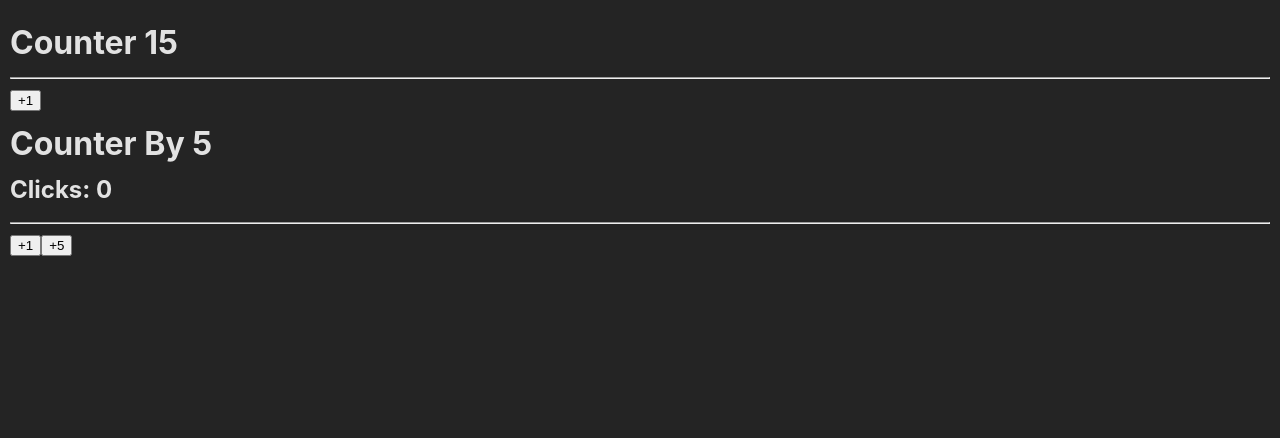
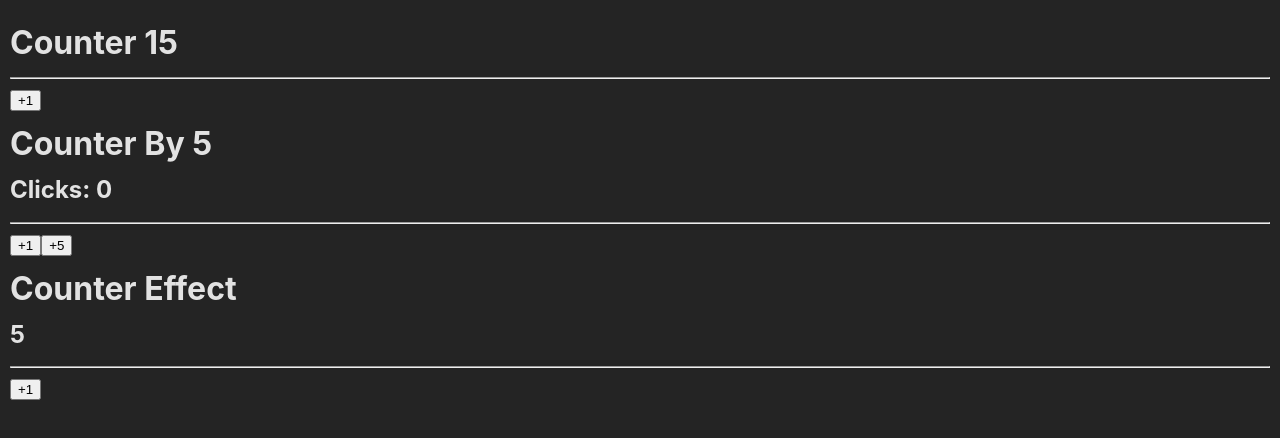
Before and after one commit to fjmn2001/react-pro, a React (Vite) app in the folder apps/section-02/: page / in a window 1280 px wide. Shown: the top 438 px of the page. Built offline with nearby package versions, Linux system fonts and the light colour scheme.

Commit message:
adding useRef and TimeLines. Ref sn

```diff
--- a/apps/section-02/package.json
+++ b/apps/section-02/package.json
@@ -8,15 +8,16 @@
     "preview": "vite preview"
   },
   "dependencies": {
+    "gsap": "^3.11.3",
     "react": "^18.2.0",
     "react-dom": "^18.2.0"
   },
   "devDependencies": {
-    "eslint": "8.27.0",
-    "eslint-config-custom": "*",
     "@types/react": "^18.0.24",
     "@types/react-dom": "^18.0.8",
     "@vitejs/plugin-react": "^2.2.0",
+    "eslint": "8.27.0",
+    "eslint-config-custom": "*",
     "typescript": "^4.6.4",
     "vite": "^3.2.3"
   }
--- a/apps/section-02/src/App.tsx
+++ b/apps/section-02/src/App.tsx
@@ -1,10 +1,11 @@
-import { Counter, CounterBy } from "./bases";
+import { Counter, CounterBy, CounterEffect } from "./bases";
 
 function App() {
   return (
     <>
       <Counter initialValue={15} />
       <CounterBy />
+      <CounterEffect />
     </>
   );
 }
--- /dev/null
+++ b/apps/section-02/src/bases/CounterEffect.tsx
@@ -0,0 +1,44 @@
+import { FC, useEffect, useRef, useState } from "react";
+import gsap from "gsap";
+
+interface Props {
+  initialValue?: number;
+}
+
+const MAXIMUM_COUNT = 10;
+
+export const CounterEffect: FC<Props> = ({ initialValue = 5 }) => {
+  const [counter, setCounter] = useState<number>(initialValue);
+  const counterElement = useRef<HTMLHeadingElement>(null);
+
+  const handleClick = (value: number) => {
+    setCounter((prev) => Math.min(prev + value, MAXIMUM_COUNT));
+  };
+
+  useEffect(() => {
+    if (counter < 10) return;
+
+    (async () => {
+      const tl = gsap.timeline();
+      await tl.to(counterElement.current, {
+        y: -10,
+        duration: 0.2,
+        ease: "ease.out",
+      });
+      await tl.to(counterElement.current, {
+        y: 0,
+        duration: 1,
+        ease: "bounce.out",
+      });
+    })();
+  }, [counter]);
+
+  return (
+    <>
+      <h1>Counter Effect</h1>
+      <h2 ref={counterElement}>{counter}</h2>
+      <hr />
+      <button onClick={() => handleClick(1)}>+1</button>
+    </>
+  );
+};
--- a/apps/section-02/src/bases/index.ts
+++ b/apps/section-02/src/bases/index.ts
@@ -1,2 +1,3 @@
 export * from "./Counter";
 export * from "./CounterBy";
+export * from "./CounterEffect";
```
Also changed, not shown: 1 other file (tests, documents, lock files or other folders).
